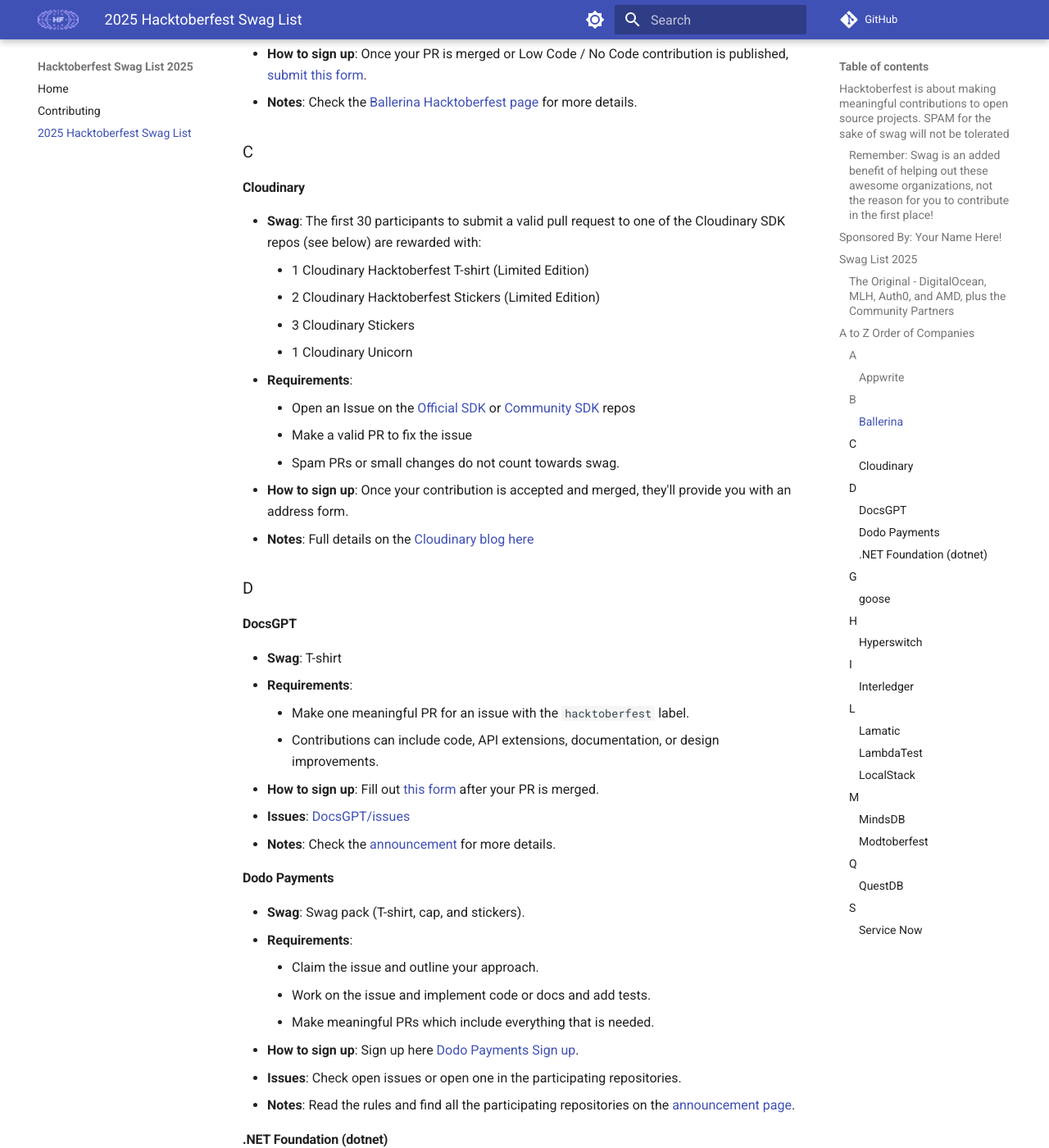
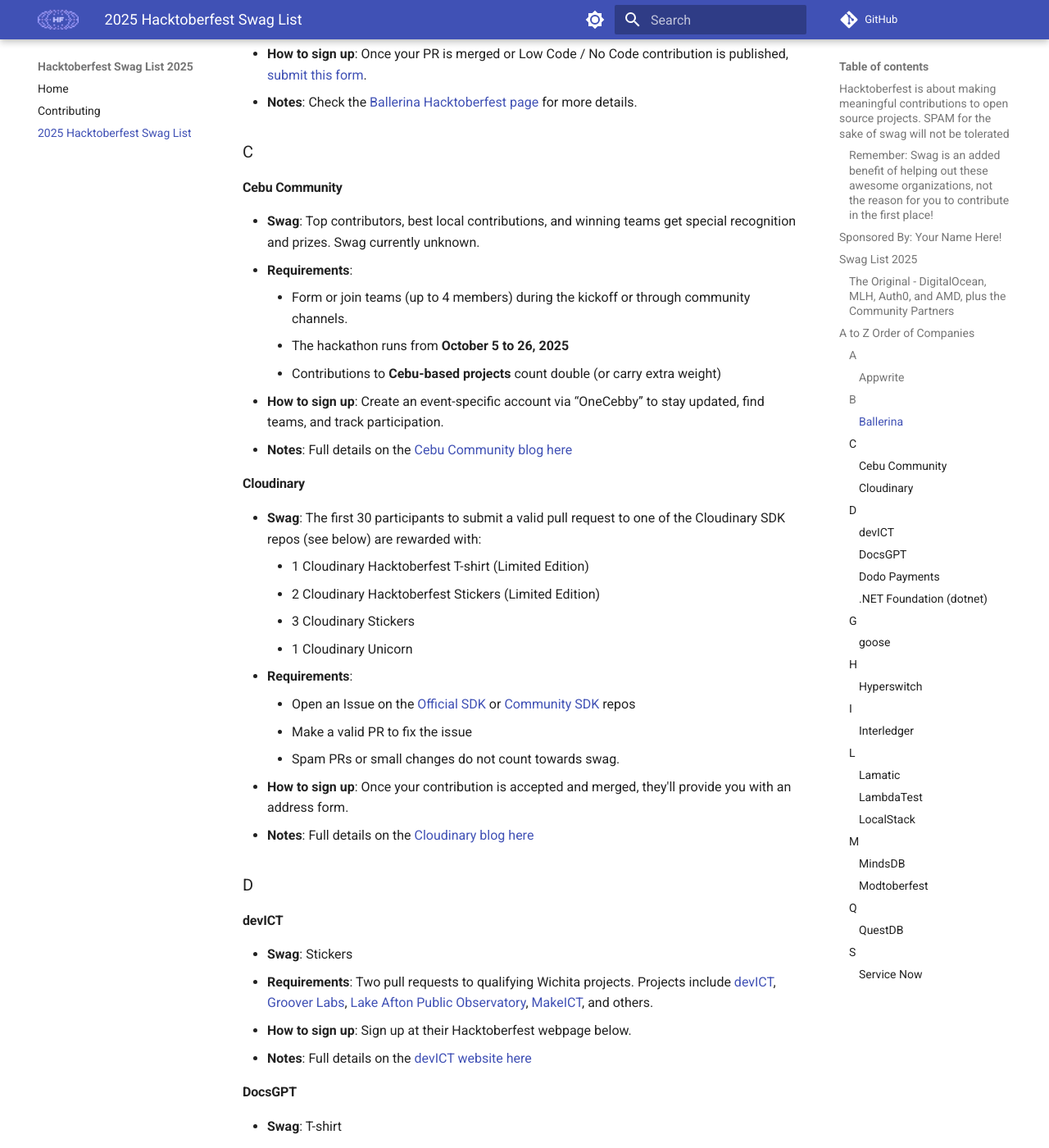
Before and after one commit to crweiner/hacktoberfest-swag-list, an MkDocs documentation site: the page built from docs/list.md, in a window 1280 px wide and 1400 px high, scrolled down 1832 px. Shown: the whole window at 82% size. Built offline with MkDocs 1.6.1 and Material for MkDocs 9.7.7, drawn with Linux system fonts in a browser that asks for light colours; plug-ins that fetch from the network failed and are left out; comment, search, counter and statistics services are not loaded.

Commit message:
Added Cebu Community & devICT (#1034)
* Added Cebu Community & devICT

* Fix DevICT and Cebu Community

```diff
--- a/docs/list.md
+++ b/docs/list.md
@@ -53,6 +53,16 @@
 
 ### C
 
+#### Cebu Community
+
+- **Swag**: Top contributors, best local contributions, and winning teams get special recognition and prizes.  Swag currently unknown.
+- **Requirements**:
+    - Form or join teams (up to 4 members) during the kickoff or through community channels.
+    - The hackathon runs from **October 5 to 26, 2025**
+    - Contributions to **Cebu-based projects** count double (or carry extra weight)
+- **How to sign up**: Create an event-specific account via “OneCebby” to stay updated, find teams, and track participation.
+- **Notes**: Full details on the [Cebu Community blog here](https://hacktoberfest.jscebu.org)
+
 #### Cloudinary
 
 - **Swag**: The first 30 participants to submit a valid pull request to one of the Cloudinary SDK repos (see below) are rewarded with:
@@ -68,6 +78,13 @@
 - **Notes**: Full details on the [Cloudinary blog here](https://cloudinary.com/blog/hacktoberfest-2025)
 
 ### D
+
+#### devICT
+
+- **Swag**: Stickers
+- **Requirements**: Two pull requests to qualifying Wichita projects. Projects include [devICT](https://github.com/devict), [Groover Labs](https://github.com/grooverlabs), [Lake Afton Public Observatory](https://github.com/lake-afton-public-observatory), [MakeICT](https://github.com/makeict), and others.
+- **How to sign up**: Sign up at their Hacktoberfest webpage below.
+- **Notes**: Full details on the [devICT website here](https://hacktoberfest.devict.org/)
 
 #### DocsGPT
 
```
